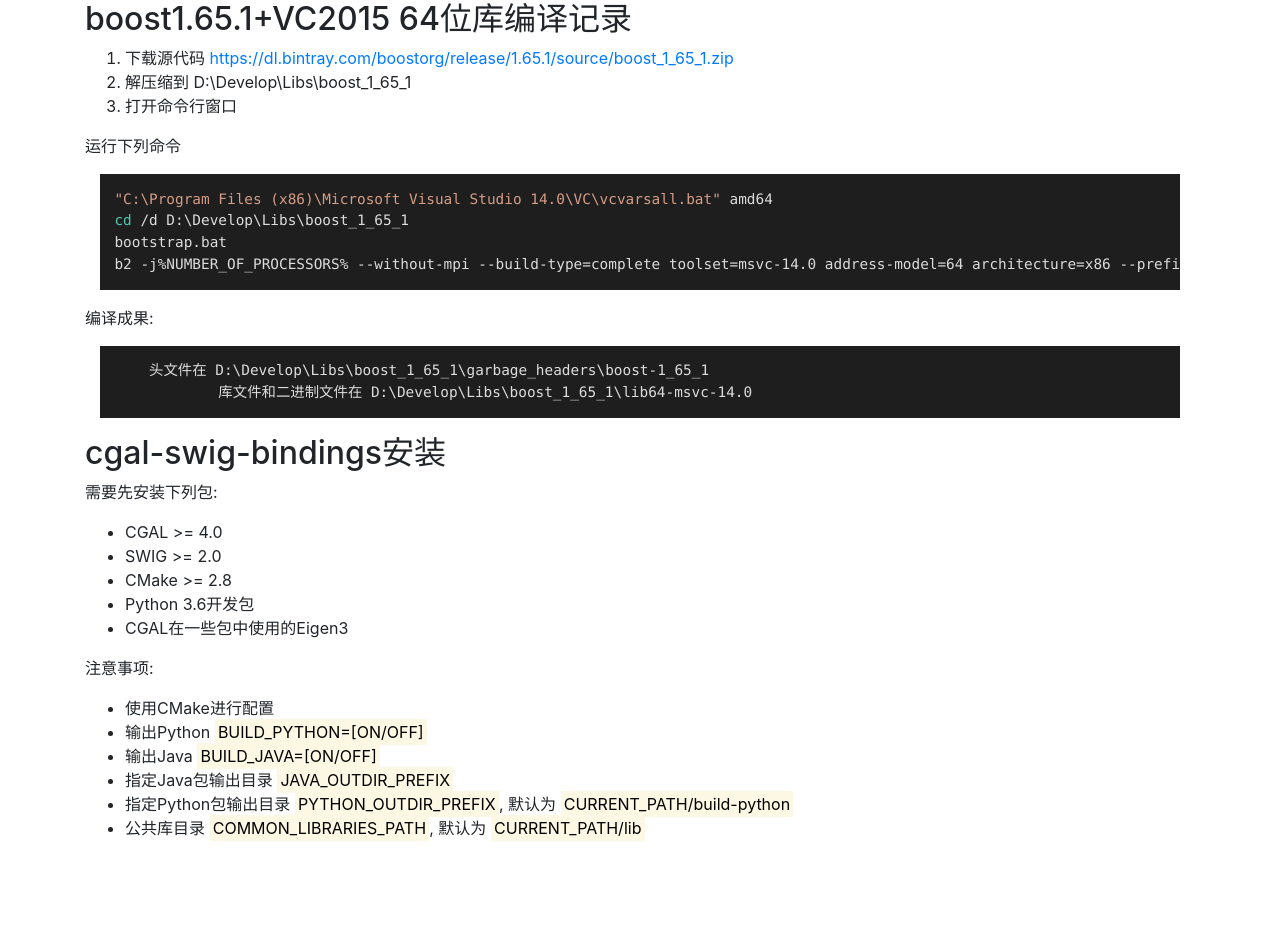
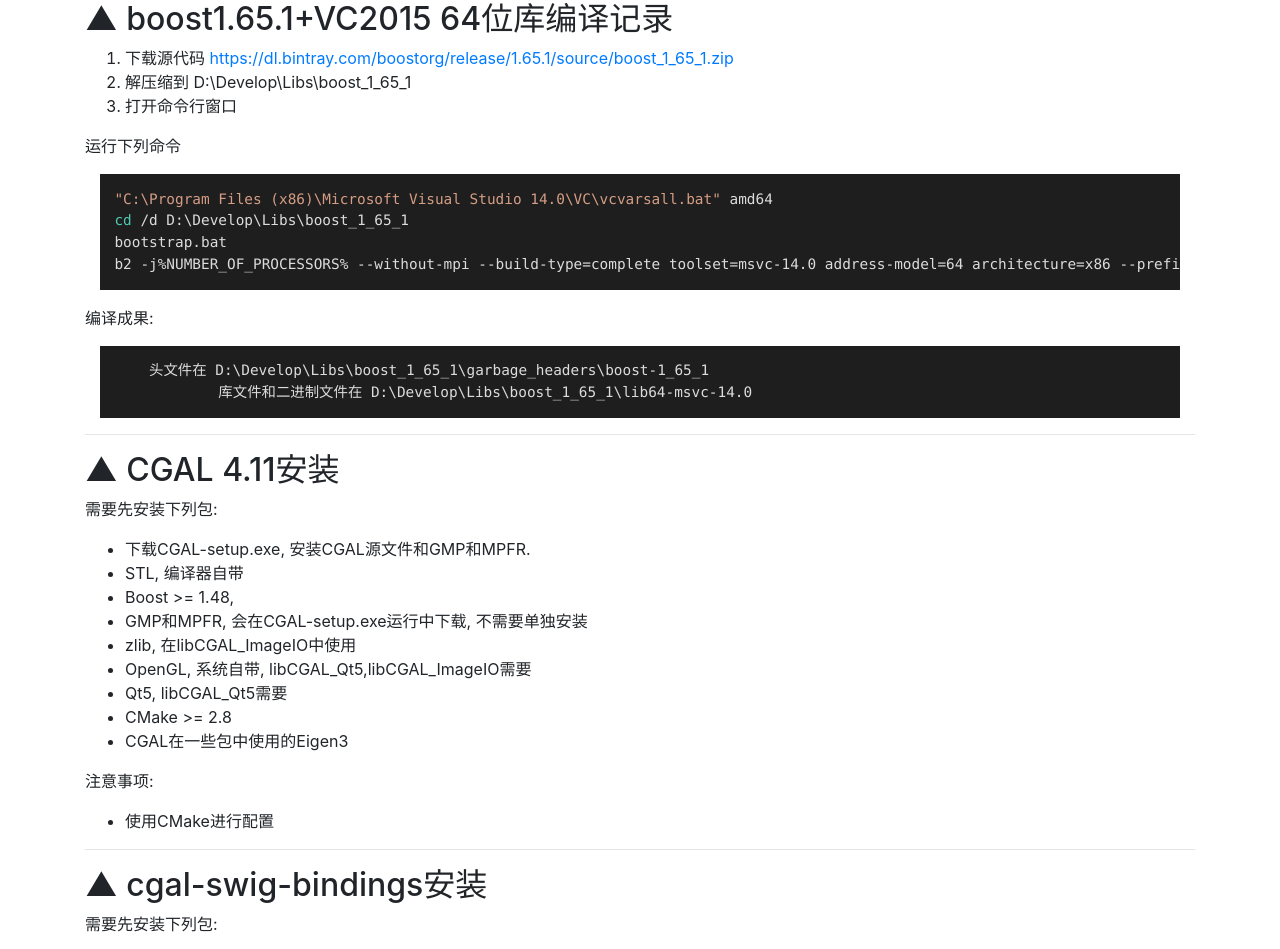
Before and after one commit to yaoyu/yaoyu.github.io, a plain HTML site: page libraray_compile/libs_compile_in_action.html in a window 1280 px wide. Shown: the top 949 px of the page. Before the commit the page ends 856 px from the top, so only its background shows below. Drawn offline with nearby package versions, Linux system fonts and the light colour scheme.

Commit message:
库编译实践

```diff
--- a/libraray_compile/libs_compile_in_action.html
+++ b/libraray_compile/libs_compile_in_action.html
@@ -15,7 +15,7 @@
 </head>
 <body>
 <div class="container">
-	<h2 id="boost_compile">boost1.65.1+VC2015 64位库编译记录</h2>
+	<h2 id="boost_compile">▲ boost1.65.1+VC2015 64位库编译记录</h2>
 	<ol>
 		<li>下载源代码 <a href="https://dl.bintray.com/boostorg/release/1.65.1/source/">https://dl.bintray.com/boostorg/release/1.65.1/source/boost_1_65_1.zip</a></li>
 		<li>解压缩到 D:\Develop\Libs\boost_1_65_1</li>
@@ -34,7 +34,29 @@ b2 -j%NUMBER_OF_PROCESSORS% --without-mpi --build-type=complete toolset=msvc-14.
 	    库文件和二进制文件在 D:\Develop\Libs\boost_1_65_1\lib64-msvc-14.0</code></pre>
 	</div>
 
-	<h2 id="cgal-swig-bindings">cgal-swig-bindings安装</h2>
+	<hr>
+
+	<h2 id="cgal-4.11">▲ CGAL 4.11安装</h2>
+	<p>需要先安装下列包:</p>
+	<ul>
+		<li>下载CGAL-setup.exe, 安装CGAL源文件和GMP和MPFR.</li>
+		<li>STL, 编译器自带</li>
+		<li>Boost >= 1.48, </li>
+		<li>GMP和MPFR, 会在CGAL-setup.exe运行中下载, 不需要单独安装</li>
+		<li>zlib, 在libCGAL_ImageIO中使用</li>
+		<li>OpenGL, 系统自带, libCGAL_Qt5,libCGAL_ImageIO需要</li>
+		<li>Qt5, libCGAL_Qt5需要</li>
+		<li>CMake >= 2.8</li>
+		<li>CGAL在一些包中使用的Eigen3</li>
+	</ul>
+	<p>注意事项:</p>
+	<ul>
+		<li>使用CMake进行配置</li>
+	</ul>
+
+	<hr>
+
+	<h2 id="cgal-swig-bindings">▲ cgal-swig-bindings安装</h2>
 	<p>需要先安装下列包:</p>
 	<ul>
 		<li>CGAL >= 4.0</li>
```
